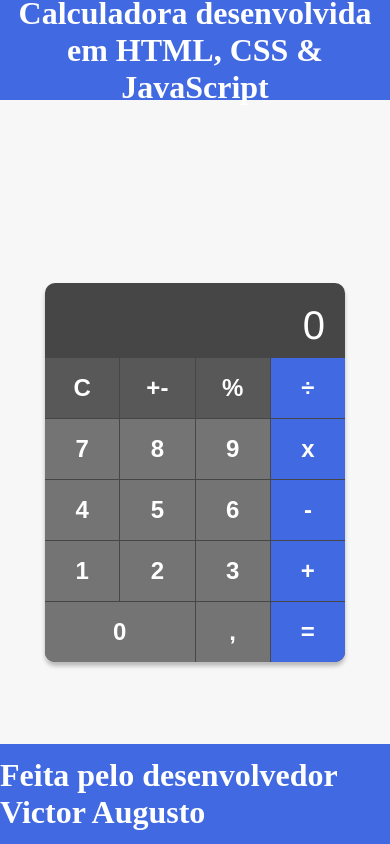
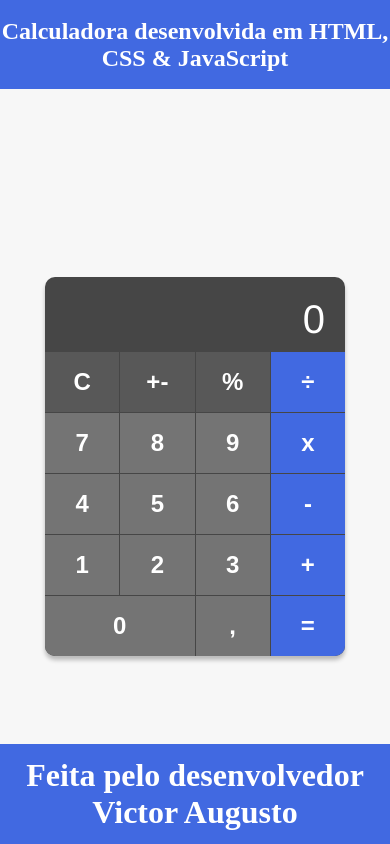
Before and after one commit to VtaZinn/CalculadoraJS, a plain HTML site: page index.html in a window 390 px wide. Drawn offline with Linux system fonts and the light colour scheme.

Commit message:
Adicionando responsivo

```diff
--- a/style/style.css
+++ b/style/style.css
@@ -99,3 +99,14 @@ button:active {
 .bg-blue{
     background-color: #4169e1;
 }
+
+@media only screen and (max-width: 450px){
+    .footer {
+       text-align: center;
+       font-size: 16px;
+    }
+
+    .header {
+        font-size: 12px;
+    }
+}
```
